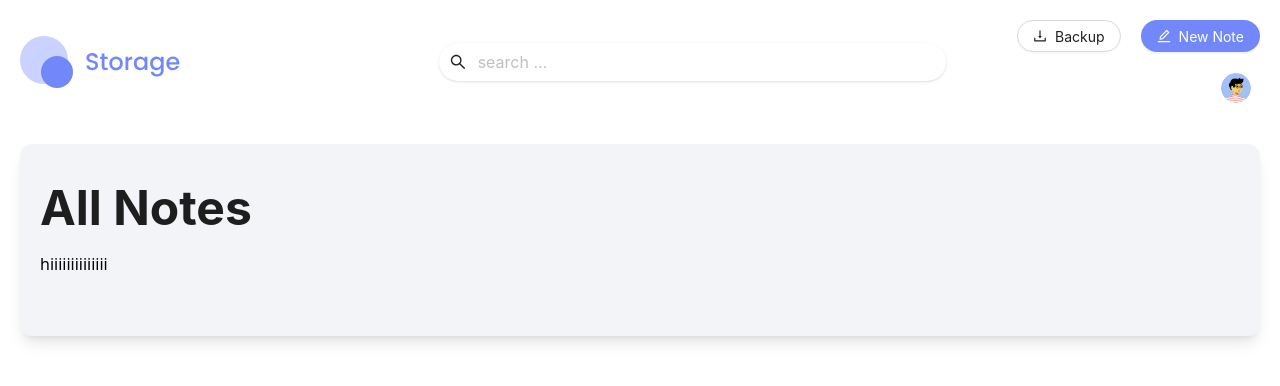
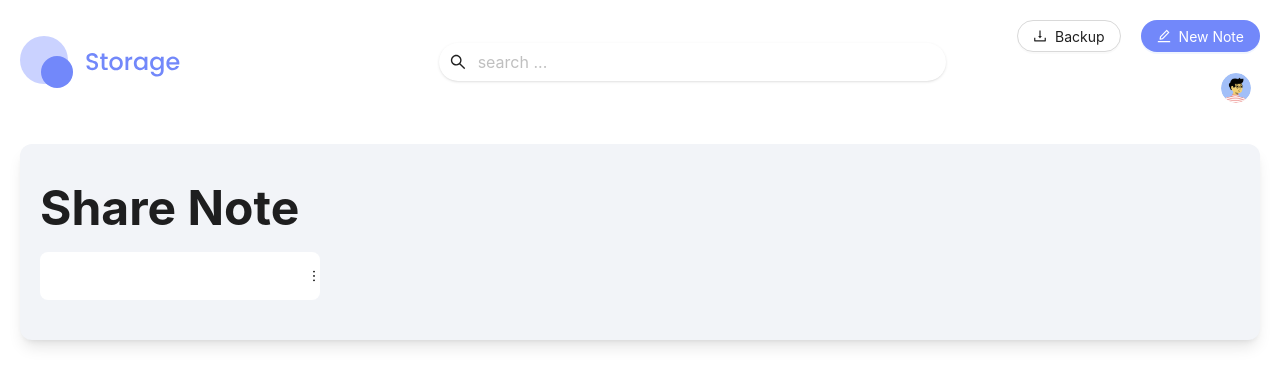
Before and after one commit to fatemebd/Storage_WebProject, a Next.js app: page /shared/1 in a window 1280 px wide. Shown: the top 386 px of the page. Built offline with nearby package versions, Linux system fonts and the light colour scheme; no server answers; sample sign-in values are in the browser's storage.

Commit message:
feat/add shared object

```diff
--- a/src/components/Modals/Note.jsx
+++ b/src/components/Modals/Note.jsx
@@ -25,7 +25,7 @@ const Note = ({ visible, setVisible, isCreate, object, isUpdate }) => {
     if (isUpdate) {
       const note = {
         ...object,
-        tags: object.tags.length > 0 ? object.tags.map((tag) => tag.tag) : [],
+        tags: object?.tags?.length > 0 ? object.tags.map((tag) => tag.tag) : [],
       };
       console.log(note);
       setData(note);
--- a/src/pages/shared/[object].jsx
+++ b/src/pages/shared/[object].jsx
@@ -8,6 +8,7 @@ import avatar from "../../../public/Avatar.png";
 import { SearchOutlined, EditOutlined } from "@ant-design/icons";
 import { GetNote } from "../api/APIs";
 import toast from "react-hot-toast";
+import ObjectCard from "@/components/Objects/ObjectCard";
 
 const Shared = () => {
   const object = useRouter().query.object;
@@ -19,7 +20,7 @@ const Shared = () => {
   const getNotee = async (id) => {
     try {
       const response = await GetNote(id);
-      setNote(response.data);
+      setNote(response.data.note);
       console.log(response.data);
     } catch (err) {
       toast.error(err.message);
@@ -27,8 +28,7 @@ const Shared = () => {
   };
 
   useEffect(() => {
-    if(object){
-
+    if (object) {
       const IDs = object.split("_");
       setNoteId(IDs[0]);
       setEditId(IDs[1]);
@@ -37,12 +37,14 @@ const Shared = () => {
     }
   }, [object]);
 
-
   return (
     <>
-      <Typography className="text-5xl font-bold">All Notes</Typography>
-      hiiiiiiiiiiiiii
-      <Row gutter={[20, 16]} className="w-full"></Row>
+      <Typography className="text-5xl font-bold">Share Note</Typography>
+      <Row gutter={[20, 16]} className="w-full">
+        <Col md={6} sm={12} xs={24} >
+          <ObjectCard object={note} />
+        </Col>
+      </Row>
     </>
   );
 };
```
